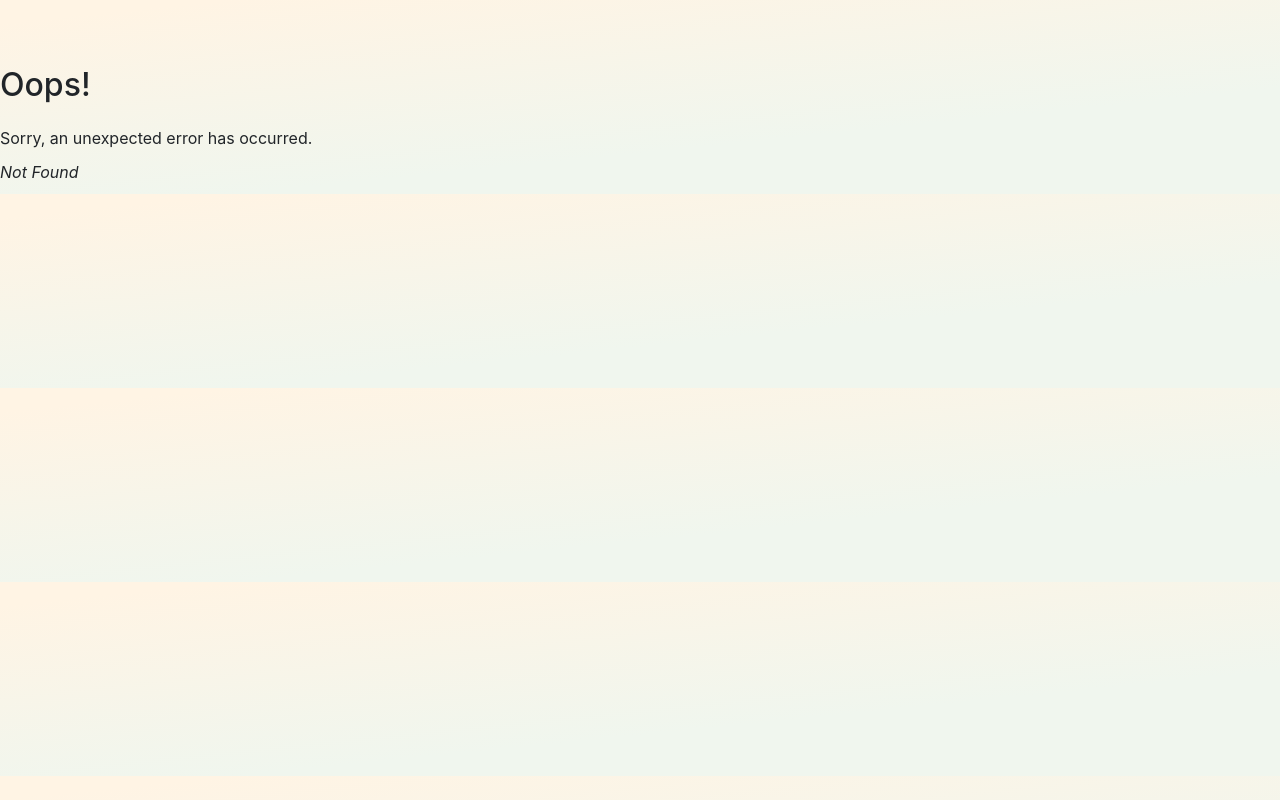
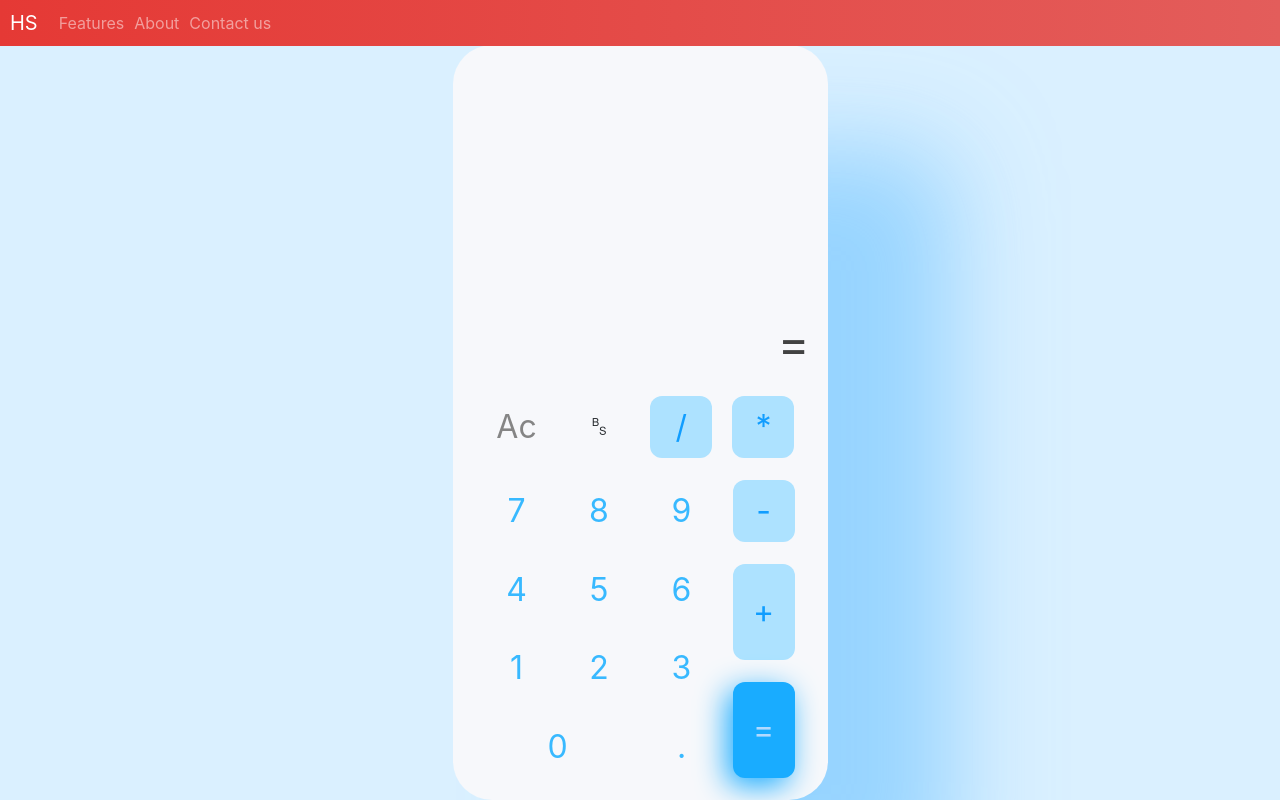
Before and after one commit to HarishB167/hs-app-2, a React (Create React App) app: page /apps/calculator in a window 1280 px wide. Before the commit this address had no page. Built offline with nearby package versions, Linux system fonts and the light colour scheme.

Commit message:
Calculator app built.

```diff
--- a/src/App.css
+++ b/src/App.css
@@ -13,7 +13,7 @@ body {
 
 .main-container {
   padding: 0;
-  height: 100vh;
+  height: calc(100vh - 4.5rem);
 }
 
 .c-pointer {
--- /dev/null
+++ b/src/pages/calculator.css
@@ -0,0 +1,135 @@
+:root {
+  --bg-color-cntnr: #daf0ff;
+  --bg-color-calc: #f7f8fb;
+  --bg-color-shadow: rgba(96, 190, 255, 0.55);
+  --fnt-color-input: #818181;
+  --fnt-color-ans: #424242;
+  --fnt-color-action-dark: #858585;
+  --fnt-color-action-blue-dark: #109dff;
+  --bg-color-action-blue-dark: #ade2ff;
+  --fnt-color-digits: #38b9ff;
+  --bg-color-action-blue-equal: #19acff;
+  --fnt-color-action-blue-equal: #b2daff;
+}
+
+.calc_container {
+  width: 100%;
+  height: 100%;
+  display: flex;
+  flex-direction: column;
+  justify-content: center;
+  align-items: center;
+  background: var(--bg-color-cntnr);
+}
+
+.calc_main {
+  max-height: 812px;
+  height: 100%;
+  max-width: 375px;
+  width: 100%;
+  border-radius: 3.9rem;
+  box-shadow: 12.3rem 10.5rem 10rem var(--bg-color-shadow);
+  display: flex;
+  flex-direction: column;
+}
+
+.calc_main_light {
+  background: var(--bg-color-calc);
+}
+
+.calc_input {
+  margin: auto 2.5rem 0;
+  font-size: 2.4rem;
+  text-align: end;
+  color: var(--fnt-color-input);
+}
+
+.calc_ans {
+  margin: 0.6rem 1.8rem 0;
+  font-size: 4.8rem;
+  text-align: end;
+  color: var(--fnt-color-ans);
+  overflow-wrap: anywhere;
+}
+
+.action_line_1 {
+  margin: 1.6rem 3.3rem 0;
+  display: flex;
+  justify-content: space-between;
+  font-size: 3.2rem;
+}
+
+.action_line_1 span,
+.action_line_2 span {
+  width: 6.2rem;
+  height: 6.2rem;
+  text-align: center;
+  display: flex;
+  justify-content: center;
+  align-items: center;
+  cursor: pointer;
+}
+
+.action_font_dark {
+  color: var(--fnt-color-action-dark);
+}
+
+.action_font_blue_dark {
+  color: var(--fnt-color-action-blue-dark);
+  background: var(--bg-color-action-blue-dark);
+  border-radius: 1.2rem;
+}
+
+.digit_n_action_line {
+  margin: 2.2rem 3.3rem;
+  display: flex;
+}
+
+.digit_group {
+  flex-basis: 0;
+  flex-grow: 3;
+  display: flex;
+  flex-wrap: wrap;
+  justify-content: space-between;
+  gap: 1.6rem;
+  font-size: 3.2rem;
+  color: var(--fnt-color-digits);
+}
+
+.digit_group span {
+  width: 6.2rem;
+  height: 6.2rem;
+  display: flex;
+  justify-content: center;
+  align-items: center;
+  cursor: pointer;
+}
+
+.digit_group .digit_zero {
+  width: 14.4rem;
+}
+
+.action_line_2 {
+  flex-basis: 0;
+  flex-grow: 1;
+  margin-left: 2rem;
+  width: 6.2rem;
+  max-width: 6.2rem;
+  font-size: 3.2rem;
+  display: flex;
+  flex-direction: column;
+  cursor: pointer;
+}
+
+.long_btn {
+  margin-top: 2.2rem;
+  height: 9.6rem;
+  min-height: 9.6rem;
+}
+
+.action_font_blue_gloss {
+  color: var(--fnt-color-action-blue-equal);
+  background: var(--bg-color-action-blue-equal);
+  border-radius: 1.2rem;
+  box-shadow: -0.6rem 0.8rem 3rem var(--bg-color-action-blue-equal);
+}
--- /dev/null
+++ b/src/pages/calculator.jsx
@@ -0,0 +1,98 @@
+import { useState } from "react";
+import "./calculator.css";
+
+const Calculator = () => {
+  const [input, setInput] = useState("");
+  const [action, setAction] = useState("");
+  const [answer, setAnswer] = useState("");
+
+  const handleDigitInput = (digit) => {
+    setInput(input + digit);
+  };
+
+  const handleActionInput = (action) => {
+    setInput(input + action);
+  };
+
+  const handleClearInput = () => {
+    setInput("");
+    setAnswer("");
+  };
+
+  const handleBackSpaceClick = () => {
+    setInput(input.slice(0, input.length - 1));
+  };
+
+  const handleAnswerClick = () => {
+    console.log("Answer clicked");
+    try {
+      let ans = eval(input);
+      ans = Math.round(ans * 10000) / 10000;
+      setAnswer(ans);
+    } catch (e) {
+      console.log("Invalid input");
+    }
+  };
+
+  return (
+    <div className="calc_container">
+      <div className="calc_main calc_main_light">
+        <div className="calc_input">{input}</div>
+        <div className="calc_ans">={answer}</div>
+        <div className="action_line_1">
+          <span className="action_font_dark" onClick={handleClearInput}>
+            Ac
+          </span>
+          <span onClick={handleBackSpaceClick}>&#9224;</span>
+          <span
+            className="action_font_blue_dark"
+            onClick={() => handleActionInput("/")}
+          >
+            /
+          </span>
+          <span
+            className="action_font_blue_dark"
+            onClick={() => handleActionInput("*")}
+          >
+            *
+          </span>
+        </div>
+        <div className="digit_n_action_line">
+          <div className="digit_group">
+            {[7, 8, 9, 4, 5, 6, 1, 2, 3].map((item) => (
+              <span key={item} onClick={() => handleDigitInput(item)}>
+                {item}
+              </span>
+            ))}
+            <span className="digit_zero" onClick={() => handleDigitInput(0)}>
+              0
+            </span>
+            <span onClick={() => handleDigitInput(".")}>.</span>
+          </div>
+          <div className="action_line_2">
+            <span
+              className="action_font_blue_dark"
+              onClick={() => handleActionInput("-")}
+            >
+              -
+            </span>
+            <span
+              className="action_font_blue_dark long_btn"
+              onClick={() => handleActionInput("+")}
+            >
+              +
+            </span>
+            <span
+              className="action_font_blue_gloss long_btn"
+              onClick={handleAnswerClick}
+            >
+              =
+            </span>
+          </div>
+        </div>
+      </div>
+    </div>
+  );
+};
+
+export default Calculator;
```
Also changed, not shown: src/routing/routes.jsx (+7 -1 lines).
